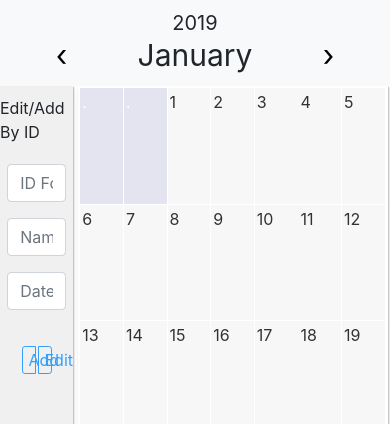
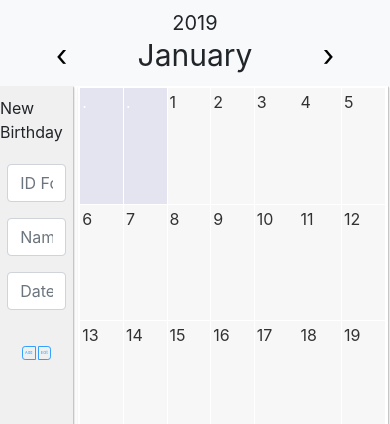
Before and after one commit to nickmckenney/calanderprojectMERN, a React (Create React App) app: page / in a window 390 px wide. Shown: the top 424 px of the page. Built offline with nearby package versions, Linux system fonts and the light colour scheme; no server answers; what enzyme, enzyme-adapter-react-16 would draw is missing.

Commit message:
Fixed responsiveness and adjusted some styles with buttons

```diff
--- a/src/components/Edits/CreateBirthday.css
+++ b/src/components/Edits/CreateBirthday.css
@@ -23,9 +23,11 @@
 .add, .edit {
     width: 3.5vw;
     color: #33A0FF;
+    font-size: 1vw;
     background: rgba(255, 255, 255, 0);
     margin: 0 1px;
     border: 1px solid #33A0FF;
+    padding: 3px 0;
     transition: 0.3s ease;
 }
 
--- a/src/components/Edits/CreateBirthday.js
+++ b/src/components/Edits/CreateBirthday.js
@@ -82,7 +82,7 @@ class BirthdayUpdateAdd extends Component {
     return (
       <div>
         <div className="amiibo-search-ID editAddContainer">
-          Edit/Add By ID
+          New Birthday
           <form className="form-inline formContainer">
             <div className="form-group">
               <input
```
Also changed, not shown: src/images/Delete.svg.
